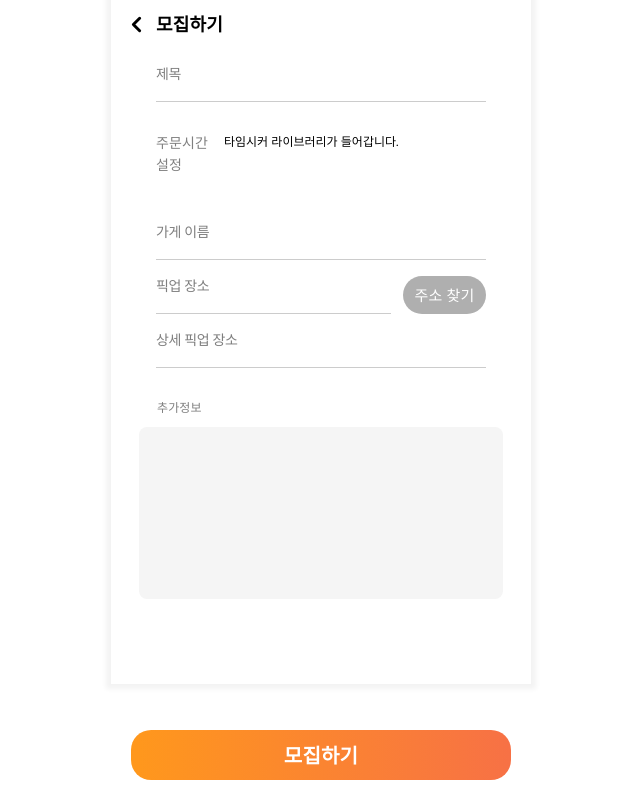
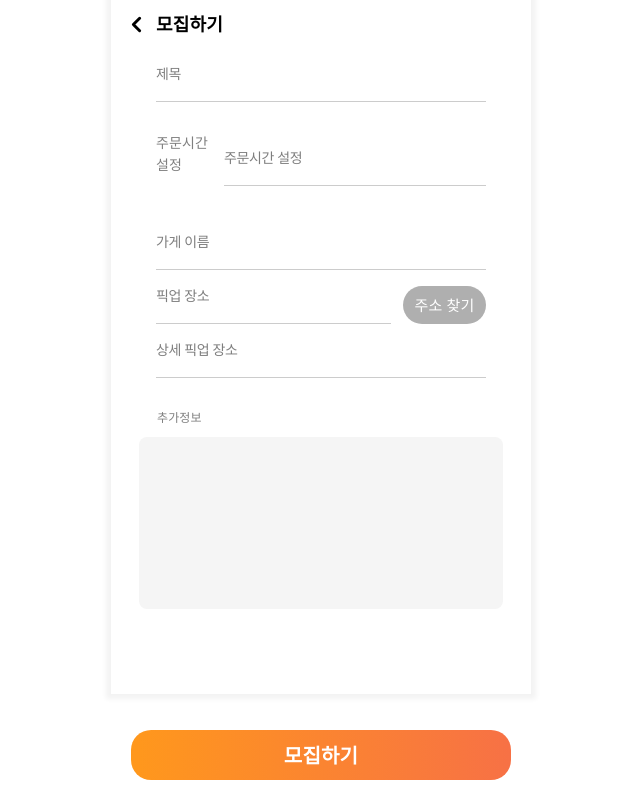
Before and after one commit to nayong2021/delivery_together-FE, a React (Create React App) app in the folder betweenus/: page /add in a window 1280 px wide. Shown: the whole page, without its empty margins (319-959 px from the left). Built offline with nearby package versions, Linux system fonts and the light colour scheme.

Commit message:
fix: Fix Add page useForm & onClick

```diff
--- a/betweenus/src/pages/Add.js
+++ b/betweenus/src/pages/Add.js
@@ -1,10 +1,15 @@
 import * as React from "react";
 import MetaTag from "../components/common/MetaTag";
 import { useNavigate } from "react-router-dom";
-import { Link } from "react-router-dom";
+import { useForm } from "react-hook-form";
 
 const Add = () => {
   const navigate = useNavigate();
+  const { register, handleSubmit } = useForm();
+
+  const onSubmit = (data) => {
+    console.log(data);
+  };
 
   return (
     <div className="Add">
@@ -22,11 +27,17 @@ const Add = () => {
         </div>
       </header>
 
+      <form onSubmit={handleSubmit(onSubmit)}>
         <section className="item-write">
           <div className="wrap">
             <div className="frm2">
               <div className="frm-group">
-              <input type="text" placeholder="제목" className="inp-frm" />
+                <input
+                  type="text"
+                  placeholder="제목"
+                  className="inp-frm"
+                  {...register("title")}
+                />
               </div>
 
               <div className="frm-group frm-group-time">
@@ -35,12 +46,22 @@ const Add = () => {
                   설정
                 </div>
                 <div className="inp-group-time">
-                타임시커 라이브러리가 들어갑니다.
+                  <input
+                    type="text"
+                    placeholder="주문시간 설정"
+                    className="inp-frm"
+                    {...register("orderTime")}
+                  />
                 </div>
               </div>
 
               <div className="frm-group">
-              <input type="text" placeholder="가게 이름" className="inp-frm" />
+                <input
+                  type="text"
+                  placeholder="가게 이름"
+                  className="inp-frm"
+                  {...register("storeName")}
+                />
               </div>
 
               <div className="frm-group">
@@ -49,6 +70,7 @@ const Add = () => {
                     type="text"
                     placeholder="픽업 장소"
                     className="inp-frm"
+                    {...register("pickupPlace")}
                   />
                   <button type="button" className="btn-frm">
                     주소 찾기
@@ -61,24 +83,27 @@ const Add = () => {
                   type="text"
                   placeholder="상세 픽업 장소"
                   className="inp-frm"
+                  {...register("detailPickupPlace")}
                 />
               </div>
             </div>
 
             <div className="add-info">
               <div className="tit">추가정보</div>
-            <textarea className="txt"></textarea>
+              <textarea
+                className="txt"
+                {...register("additionalInfo")}
+              ></textarea>
             </div>
 
             <div className="btn-group-bottom">
-            <Link to="/home">
-              <button type="button" className="btn-custom">
+              <button type="submit" className="btn-custom">
                 모집하기
               </button>
-            </Link>
             </div>
           </div>
         </section>
+      </form>
     </div>
   );
 };
```
Lines whose indentation alone changed are shown as unchanged.
